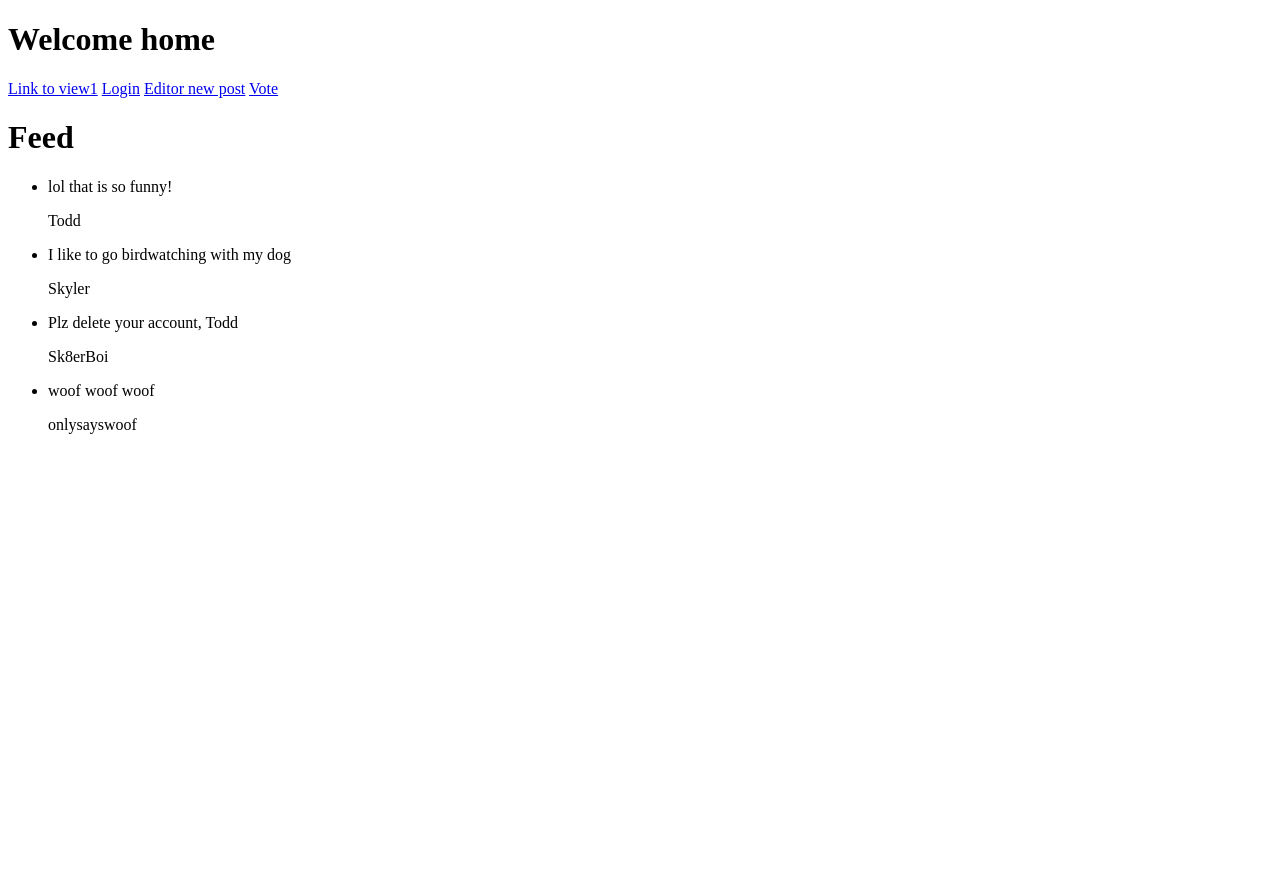
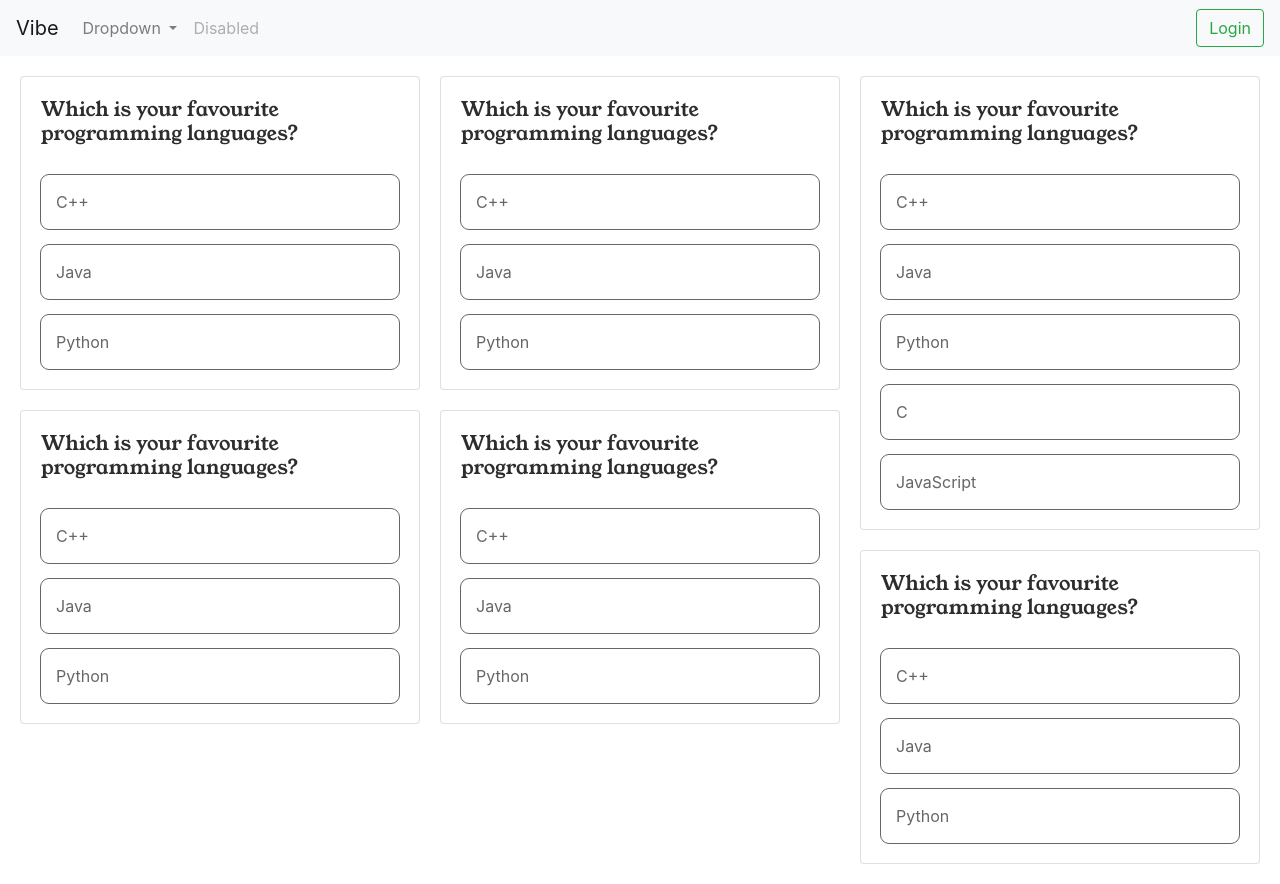
Before and after one commit to Chung1045/vibe_proto, a Node server app: page / in a window 1280 px wide. Before the commit the page ends 434 px from the top, so only its background shows below. Run offline with Node 20, Linux system fonts and the light colour scheme; some libraries are stand-ins or nearby versions.

Commit message:
Implemented nav bar, as well as modifying the page
1. Page modification

view1.ejs -> (DELETED, just for test purpose)

home.ejs -> (DELETED, just for test purpose)

editor.ejs >> (RENAMED to dashboard.ejs)

vote_card.ejs >> (RENAMED to index.ejs, new default landing page)

2. Adjustments

index.js (Removed un-used test data, add / delete rote according to the modification of the page)

Other minor adjustment

```diff
--- a/index.js
+++ b/index.js
@@ -17,29 +17,6 @@ app.use(express.json()); // To parse incoming JSON in POST request body
 app.use(methodOverride('_method')); // To 'fake' put/patch/delete requests
 app.use(express.static(path.join(__dirname, 'public')));
 
-let comments = [
-    {
-        id: uuid(),
-        username: 'Todd',
-        comment: 'lol that is so funny!'
-    },
-    {
-        id: uuid(),
-        username: 'Skyler',
-        comment: 'I like to go birdwatching with my dog'
-    },
-    {
-        id: uuid(),
-        username: 'Sk8erBoi',
-        comment: 'Plz delete your account, Todd'
-    },
-    {
-        id: uuid(),
-        username: 'onlysayswoof',
-        comment: 'woof woof woof'
-    }
-];
-
 function readJsonFileSync(filepath, encoding) {
 
     if (typeof (encoding) == 'undefined') {
@@ -55,37 +32,25 @@ function getConfig(file) {
     return readJsonFileSync(filepath);
 }
 
-
 userData = getConfig('public/data/user.json');
-console.log(userData);
 
 voteData = getConfig('public/data/vote.json');
-console.log(voteData);
 
-
-app.get("/home", (req, res) => {
-    res.render("home", {comments});
-});
-
-app.get("/view1", (req, res) => {
-    res.render("view1");
-});
-
-app.get("/editor", (req, res) => {
-    res.render("editor");
+app.get("/dashboard", (req, res) => {
+    res.render("dashboard");
 });
 
 app.get("/login", (req, res) => {
     res.render("login");
 });
 
-app.get("/vote_card", (req, res) => {
-    res.render("vote_card", {voteData});
+app.get("/navbar", (req, res) => {
+    res.render("navbar");
 });
 
 // Fallback route should be placed at the end
 app.get("*", (req, res) => {
-    res.render("home", {comments});
+    res.render("index", {voteData});
 });
 
 app.listen(port, () => {
--- a/public/stylesheets/app.css
+++ b/public/stylesheets/app.css
@@ -48,7 +48,7 @@
     transition: 0.5s ease;
 }
 .card {
-    width: 400px; /* Fixed width as per your requirement */
+    width: 400px;
     padding: 20px;
     background-color: #f5f5f5;
     border-radius: 8px;
@@ -60,7 +60,7 @@
 #container {
     width: 100%;
     margin: 0 auto;
-    padding: 0 20px; /* Add some padding on the sides */
+    padding: 20px 20px 0 20px; /* Add some padding on the sides */
 }
 
 /* Add some bottom margin to the vote title for consistency */
@@ -74,9 +74,3 @@
     font-size: 14px;
     color: #888;
 }
-
-body {
-    margin: 20px;
-    padding: 20px;
-    align-items: center;
-}
--- /dev/null
+++ b/views/dashboard.ejs
@@ -0,0 +1 @@
+<p>Work in progress, under construction</p>
--- a/views/home.ejs
+++ /dev/null
@@ -1,29 +0,0 @@
-<!doctype html>
-<html lang="en">
-<head>
-    <meta charset="UTF-8">
-    <meta name="viewport"
-          content="width=device-width, user-scalable=no, initial-scale=1.0, maximum-scale=1.0, minimum-scale=1.0">
-    <meta http-equiv="X-UA-Compatible" content="ie=edge">
-    <title>Home</title>
-</head>
-<body>
-
-<h1>Welcome home</h1>
-<a href="/view1/">Link to view1</a>
-<a href="/login/">Login</a>
-<a href="/editor/">Editor new post</a>
-<a href="/vote_card/">Vote</a>
-
-<h1>Feed</h1>
-<ul>
-    <% for (let comment of comments) {%>
-        <li>
-            <p><%= comment.comment %></p>
-            <p><%= comment.username %></p>
-        </li>
-    <% } %>
-</ul>
-
-</body>
-</html>
--- a/views/vote_card.ejs
+++ b/views/index.ejs
@@ -14,8 +14,7 @@
     <title>Document</title>
 </head>
 <body>
-<h2>This is a h2</h2>
-<p>This is a paragraph</p>
+<%- include('navbar') %>
 <section id="section_voteCard_container" style="opacity: 0">
     <div id="container">
     <% for (let vote of voteData) { %>
--- a/views/login.ejs
+++ b/views/login.ejs
@@ -10,7 +10,7 @@
 <body>
 
 <h1>Vibe</h1>
-<h2>Welcome</h2>
+<h2>Welcome, this page is under construction</h2>
 
 <form action="#nowhere">
 
--- /dev/null
+++ b/views/navbar.ejs
@@ -0,0 +1,56 @@
+<!doctype html>
+<html lang="en">
+<head>
+    <meta charset="UTF-8">
+    <meta name="viewport"
+          content="width=device-width, user-scalable=no, initial-scale=1.0, maximum-scale=1.0, minimum-scale=1.0">
+    <meta http-equiv="X-UA-Compatible" content="ie=edge">
+    <link rel="stylesheet" href="https://cdn.jsdelivr.net/npm/bootstrap@4.0.0/dist/css/bootstrap.min.css"
+          integrity="sha384-Gn5384xqQ1aoWXA+058RXPxPg6fy4IWvTNh0E263XmFcJlSAwiGgFAW/dAiS6JXm" crossorigin="anonymous">
+    <script src="https://code.jquery.com/jquery-3.2.1.slim.min.js"
+            integrity="sha384-KJ3o2DKtIkvYIK3UENzmM7KCkRr/rE9/Qpg6aAZGJwFDMVNA/GpGFF93hXpG5KkN"
+            crossorigin="anonymous"></script>
+    <script src="https://cdn.jsdelivr.net/npm/popper.js@1.12.9/dist/umd/popper.min.js"
+            integrity="sha384-ApNbgh9B+Y1QKtv3Rn7W3mgPxhU9K/ScQsAP7hUibX39j7fakFPskvXusvfa0b4Q"
+            crossorigin="anonymous"></script>
+    <script src="https://cdn.jsdelivr.net/npm/bootstrap@4.0.0/dist/js/bootstrap.min.js"
+            integrity="sha384-JZR6Spejh4U02d8jOt6vLEHfe/JQGiRRSQQxSfFWpi1MquVdAyjUar5+76PVCmYl"
+            crossorigin="anonymous"></script>
+</head>
+<body>
+<nav class="navbar navbar-expand-lg navbar-light bg-light">
+    <a class="navbar-brand" href="#">Vibe</a>
+    <button class="navbar-toggler" type="button" data-toggle="collapse" data-target="#navbarSupportedContent"
+            aria-controls="navbarSupportedContent" aria-expanded="false" aria-label="Toggle navigation">
+        <span class="navbar-toggler-icon"></span>
+    </button>
+
+    <div class="collapse navbar-collapse" id="navbarSupportedContent">
+        <ul class="navbar-nav mr-auto">
+            <!--            <li class="nav-item active">-->
+            <!--                <a class="nav-link" href="#">Home <span class="sr-only">(current)</span></a>-->
+            <!--            </li>-->
+            <!--            <li class="nav-item">-->
+            <!--                <a class="nav-link" href="#">Link</a>-->
+            <!--            </li>-->
+            <li class="nav-item dropdown">
+                <a class="nav-link dropdown-toggle" href="#" id="navbarDropdown" role="button" data-toggle="dropdown"
+                   aria-haspopup="true" aria-expanded="false">
+                    Dropdown
+                </a>
+                <div class="dropdown-menu" aria-labelledby="navbarDropdown">
+                    <a class="dropdown-item" href="#">Action</a>
+                    <a class="dropdown-item" href="#">Another action</a>
+                    <div class="dropdown-divider"></div>
+                    <a class="dropdown-item" href="#">Something else here</a>
+                </div>
+            </li>
+            <li class="nav-item">
+                <a class="nav-link disabled" href="#">Disabled</a>
+            </li>
+        </ul>
+    </div>
+    <a class="btn btn-outline-success my-2 my-sm-0 ml-auto" type="button" href="/login">Login</a>
+</nav>
+</body>
+</html>
```
Also changed, not shown: views/view1.ejs (deleted, +0 -15 lines).
